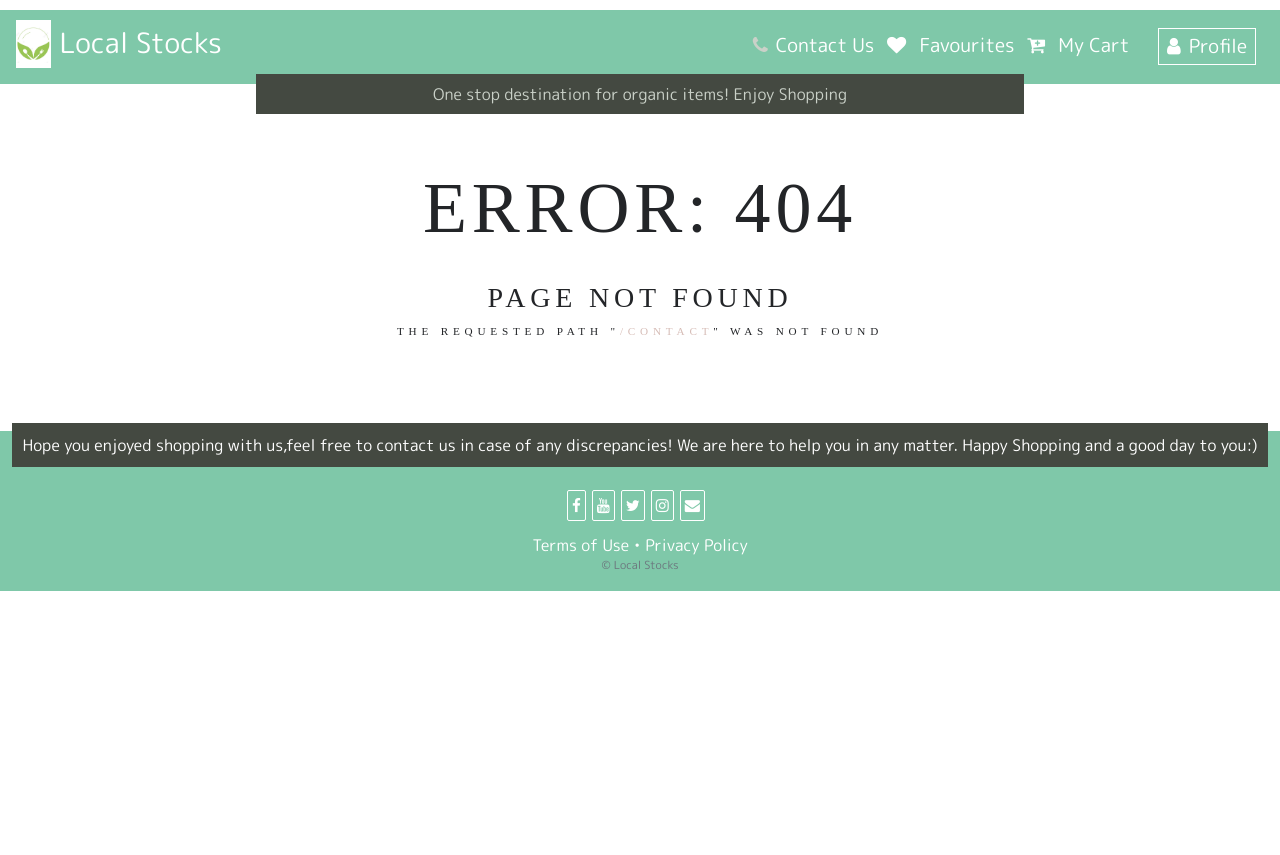
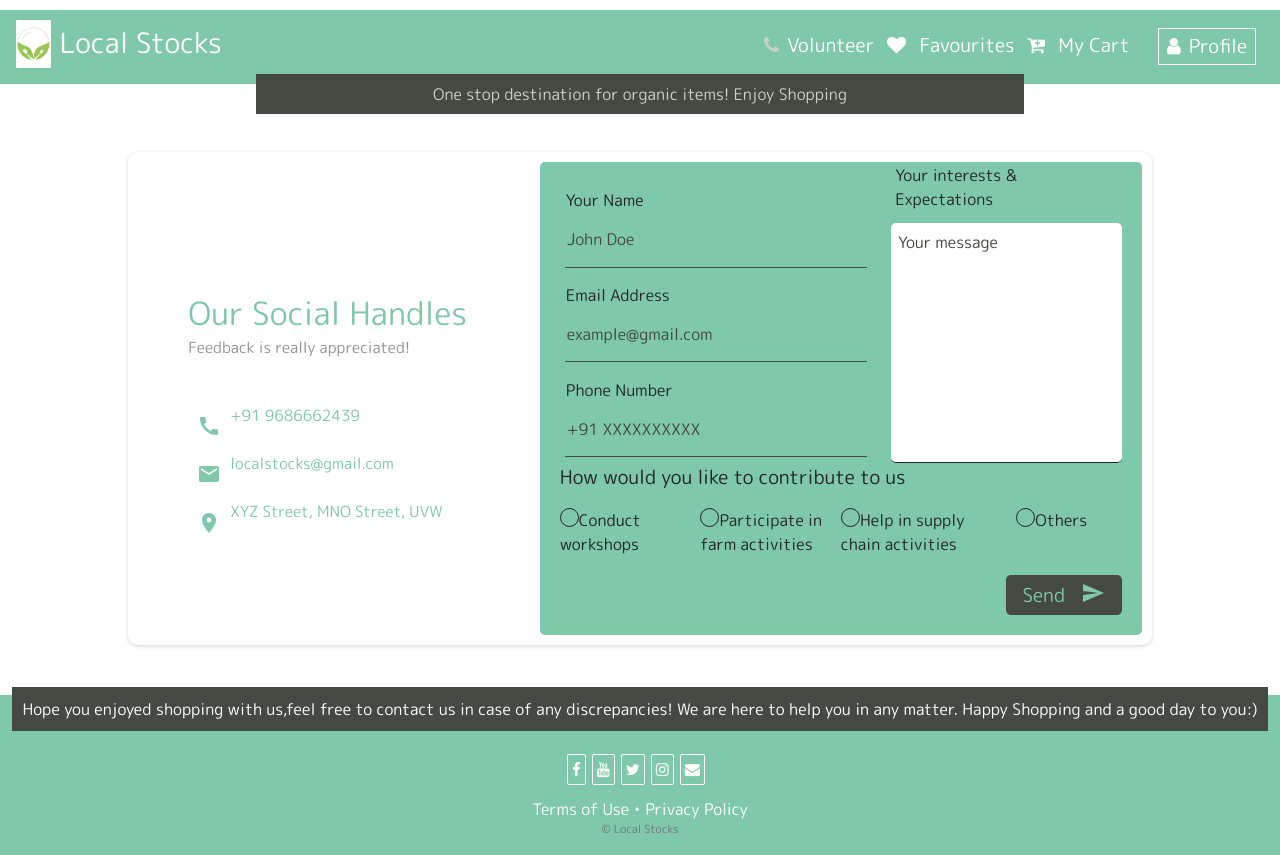
Before and after one commit to mounvip1525/LocalStocks, a React (Create React App) app: page /Contact in a window 1280 px wide. Before the commit the page ends 800 px from the top, so only its background shows below. Built offline with nearby package versions, Linux system fonts and the light colour scheme.

Commit message:
volunteer page added

```diff
--- a/package.json
+++ b/package.json
@@ -3,6 +3,8 @@
   "version": "0.1.0",
   "private": true,
   "dependencies": {
+    "@material-ui/core": "^4.12.3",
+    "@material-ui/icons": "^4.11.2",
     "@testing-library/jest-dom": "^5.11.9",
     "@testing-library/react": "^11.2.3",
     "@testing-library/user-event": "^12.6.2",
--- a/src/App.js
+++ b/src/App.js
@@ -12,6 +12,7 @@ import Modal from './components/Modal';
 import Footer from './components/Footer';
 import Favourites from './components/Favourites/FavouritesList';
 import Home from "./components/Home";
+import ContactMe from "./components/contact";
 
 function App() {
   return (
@@ -23,6 +24,7 @@ function App() {
         <Route path="/cart" component={Cart} />
         <Route path="/details" component={Details} />
         <Route path="/favourites" component={Favourites} />
+        <Route path="/Contact" component={ContactMe} />
         {/* if nthing matces then NotFound will be dispalyed */}
         <Route component={NotFound} />
       </Switch>
--- a/src/components/Navbar.js
+++ b/src/components/Navbar.js
@@ -20,7 +20,7 @@ export default class Navbar extends Component {
                     <div className="left-links">
                     <ButtonContainer2 className="d-flex">
                         <div className="left">
-                            <span className="mr-2"><i className="fa fa-phone" /></span><a href="mailto:mounvip1525@gmail.com">Contact Us</a>
+                            <span className="mr-2"><i className="fa fa-phone" /></span><Link to="/Contact">Volunteer</Link>
                         </div>
                         <div>
                         <Link to="/favourites" className="left">
--- /dev/null
+++ b/src/components/contact.js
@@ -0,0 +1,70 @@
+import React from 'react';
+import styles from './contact.module.css';
+
+import CallIcon from '@material-ui/icons/Call';
+import EmailIcon from '@material-ui/icons/Email';
+import LocationOnIcon from '@material-ui/icons/LocationOn';
+import FacebookIcon from '@material-ui/icons/Facebook';
+import TwitterIcon from '@material-ui/icons/Twitter';
+import LinkedInIcon from '@material-ui/icons/LinkedIn';
+import InstagramIcon from '@material-ui/icons/Instagram';
+import GitHubIcon from '@material-ui/icons/GitHub';
+import SendIcon from '@material-ui/icons/Send';
+
+export default function ContactMe(props)  {
+        return (
+            <React.Fragment>
+                <div className={styles.wrapper}>
+                <div className={styles.container}>
+                    <div className={styles.left}>
+                        <div>
+                            <h2>Our Social Handles</h2>
+                            <p>Feedback is really appreciated!</p>
+                        </div>
+                        <div className={styles.details}>
+                            <div><CallIcon /><p>+91 9686662439</p></div>
+                            <div><EmailIcon /><p>localstocks@gmail.com</p></div>
+                            <div><LocationOnIcon /><p>XYZ Street, MNO Street, UVW</p></div>
+                        </div>
+                    </div>
+                    <form className={styles.right}>
+                        <div className={styles.rightContainer}>
+                            <div>
+                                <div>
+                                    <label htmlFor='fname'>Your Name</label>
+                                    <input type="text" name='name' id="name" placeholder='John Doe' required/>
+                                </div>
+                                <div>
+                                    <label htmlFor='email'>Email Address</label>
+                                    <input type="email" name='email'id="email" placeholder='example@gmail.com' required/>
+                                </div>
+                                <div>
+                                    <label htmlFor='phone'>Phone Number</label>
+                                    <input type="phone" name='phone'id="phone" placeholder='+91 XXXXXXXXXX' required/>
+                                </div>
+                            </div>
+                            <div className={styles.message}>
+                                <label htmlFor='message'><p>Your interests & Expectations</p></label>
+                                <textarea type="text" name='message' placeholder='Your message' id="message" required/>
+                            </div>
+                        </div>
+                        <p className={styles.q}>How would you like to contribute to us</p>
+                            <div className={styles.query}>
+                                <div>
+                                    <label htmlFor='c1'><input type="radio" name='category' id='c1' value="Feedback"/>Conduct workshops</label>
+                                </div>
+                                <div>
+                                    <label htmlFor='c2'> <input type="radio" name='category' id='c2' value="Queries"/>Participate in farm activities</label>
+                                </div><div>
+                                    <label htmlFor='c3'><input type="radio" name='category' id='c3' value="Hiring Purposes"/>Help in supply chain activities</label>
+                                </div><div>
+                                    <label htmlFor='c4'><input type="radio" name='category' id='c3' value="Others"/>Others</label>
+                                </div>
+                            </div>
+                            <button type="submit" className={styles.send}>Send<SendIcon /></button>
+                    </form>
+                </div>
+                </div>
+            </React.Fragment>
+    )
+}
--- /dev/null
+++ b/src/components/contact.module.css
@@ -0,0 +1,252 @@
+.wrapper{
+    display:flex;
+    justify-content: center;
+    align-items: center;
+    flex-direction: column;
+}
+.wrapper>p{
+    margin:0;
+    padding:0;
+    font-size:0.95vw;
+    color:grey;
+    margin-bottom:2%;
+}
+.container{
+    /* height:80vh; */
+    width:80vw;
+    margin: auto;
+    display:flex;
+    justify-content: center;
+    align-items: center;
+    background:white;
+    padding:10px;
+    border-radius: 10px;
+    margin-top:3%;
+    box-shadow: rgba(0, 0, 0, 0.16) 0px 1px 4px;
+}
+.left{
+    width:40%;
+    border-radius: 20px;
+}
+.left>div{
+    margin-top:5vh;
+}
+.left>div>h2{
+    color:var(--purpleOne);
+    font-weight: 500;
+    margin-bottom:2%;
+    width:75%;
+    margin:auto;
+}
+.left>div>p{
+    font-weight:50;
+    font-size:1.2vw;
+    color:rgb(146, 146, 146);
+    margin:auto;
+    width:75%;
+    margin-top:1%;
+}
+.details{
+    width:75%;
+    margin:auto;
+    font-size:1vw;
+    color:var(--purpleOne);
+    display:flex;
+    flex-direction: column;
+}
+.details>div{
+    display:flex;
+    flex-direction: row;
+    align-items: center;
+}
+.details>div>p{
+    font-size:1.2vw;
+}
+.details>div>svg{
+    color:var(--purpleOne);
+    margin:3%;
+    /* vertical-align: bottom; */
+    margin-top:5%;
+}
+.socialIcons{
+    width:70%;
+    margin:auto;
+    display: flex;
+    justify-content: space-between;
+}
+.socialIcons>a>svg{
+    color:var(--purpleOne);
+    /* margin-top:25%; */
+    border-radius: 50%;
+    padding:5px;
+    transition:all 0.2s ease-in ;
+    cursor:pointer;
+}
+.socialIcons>a>svg:hover{
+    background:var(--purpleOne);
+    color:black;
+}
+.right{
+    /* background:var(--whiteOne); */
+    background:var(--purpleOne);
+    width:60%;
+    /* height:80vh; */
+    padding:2%;
+    box-sizing: border-box;
+    border-radius: 5px;
+}
+.rightContainer{
+    width:100%;
+    display:flex;
+    justify-content: space-between;
+    /* background:red; */
+}
+.rightContainer>div{
+    display:flex;
+    width:70%;
+    /* background:green; */
+    justify-content: space-between;
+    /* flex-wrap: wrap; */
+    flex-direction:column;
+    /* margin:auto; */
+}
+.rightContainer>div>div{
+    /* width:100%; */
+    display:flex;
+    flex-direction: column;
+    margin-bottom:2%;
+}
+.rightContainer>div>div>input{
+    border:none;
+    padding-bottom:5%;
+    border-bottom: 1.5px solid #444941;
+    background:none;
+    outline:none;
+    margin-left:5px;
+}
+.rightContainer>div>div>input::placeholder{
+    /* font-size: 1vw; */
+    /* padding:2%; */
+    color:#444941;
+}
+.rightContainer>div>div>input:active,
+.rightContainer>div>div>input:focus{
+    border-bottom: 2px solid var(--blackOne);
+    background:none;
+}
+.rightContainer>div>div>label{
+    padding:2%;
+    color:var(--blackOne)
+}
+.message{
+      display:flex;
+      flex-direction: column;
+      width:50%;
+      margin-left: 3vh !important;
+      height:100%;
+      margin-top:-3vh;
+  }
+  .message>textarea{
+    outline:none;
+    border:none;
+    padding:5px;
+    border-bottom: 1.5px solid var(--blackOne);
+    width:100%;
+    height:30vh;
+    border-radius:5px;
+    background:white;
+    resize:none;
+    /* padding-left:10px; */
+    color:var(--purpleOne)
+}
+.message>textarea::placeholder{
+    /* font-size: 1vw; */
+    padding:1%;
+    color:#444941;
+}
+.message>input:active,
+.message>input:focus{
+    border-bottom: 2px solid var(--blackOne);
+}
+.message>label{
+    padding:2%;
+    color:var(--blackOne);
+}
+.message>label>p{
+    padding-bottom:0;
+    margin-bottom:0;
+}
+.send{
+    display:flex;
+    padding:1% 3%;
+    float:right;
+    margin-top:2%;
+    background:#444941;
+    border:none;
+    border-radius: 5px;
+    color:var(--purpleOne);
+    outline:none;
+    font-size:1.5vw;
+}
+.send>svg{
+    margin-left:2vh;
+    vertical-align: bottom;
+    /* margin-top:-2%; */
+}
+.query{
+    display:flex;
+    flex-direction: row;
+    flex-wrap: wrap;
+}
+.query>div{
+    flex:1;
+    display:flex !important;
+    flex-direction: row !important;
+    justify-content: space-around;
+    color:var(--blackOne);
+}
+.q{
+    font-size: 1.5vw;
+}
+input[type='radio']{
+    vertical-align: top;
+}
+input[type="radio"] {
+    -webkit-appearance: none;
+    -moz-appearance: none;
+    appearance: none;
+    display: inline-block;
+    width: 1.2em;
+    height: 1.2em;
+    padding: 1px;
+    background-clip: content-box;
+    border: 1px solid var(--blackOne);
+    border-radius: 50%;
+  }
+input[type="radio"]:checked{
+    background-color:var(--blackOne);
+    border:1px solid var(--blackOne);
+  }
+input[type="radio"]:focus{
+    outline:none;
+  }
+.thanks{
+    display:flex;
+    padding:0 3%;
+    float:right;
+    margin-top:2%;
+    background:var(--blackOne);
+    border:none;
+    border-radius: 5px;
+    color:var(--purpleOne);
+    outline:none;
+    font-size:1.5vw;
+    user-select: none;
+    cursor:not-allowed;
+}
+.thanks>p{
+    font-size:1.5vw;
+    font-weight:600;
+    padding:2px;
+    margin:2px;
+}
```
Also changed, not shown: 2 other files (tests, documents, lock files or other folders).
